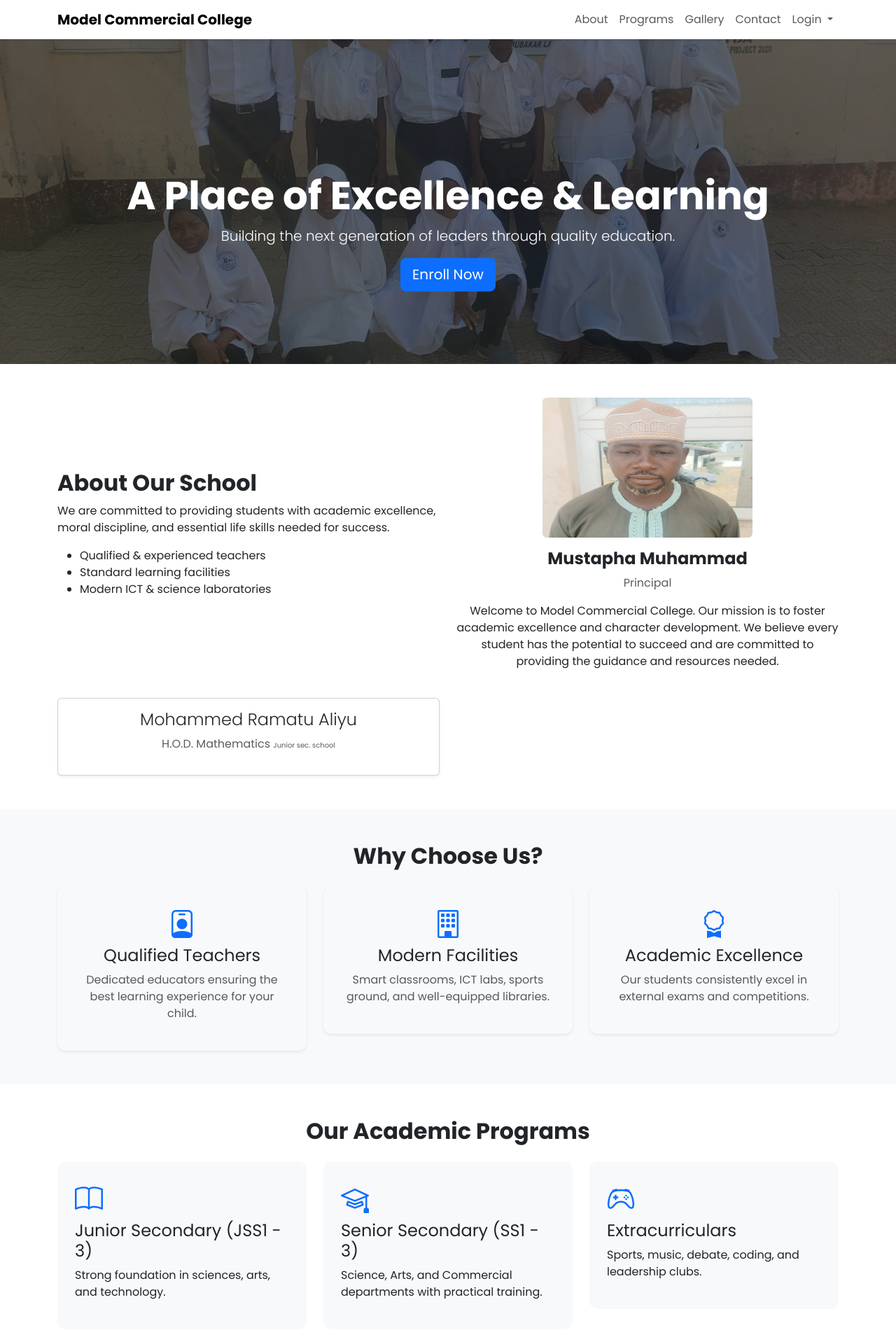
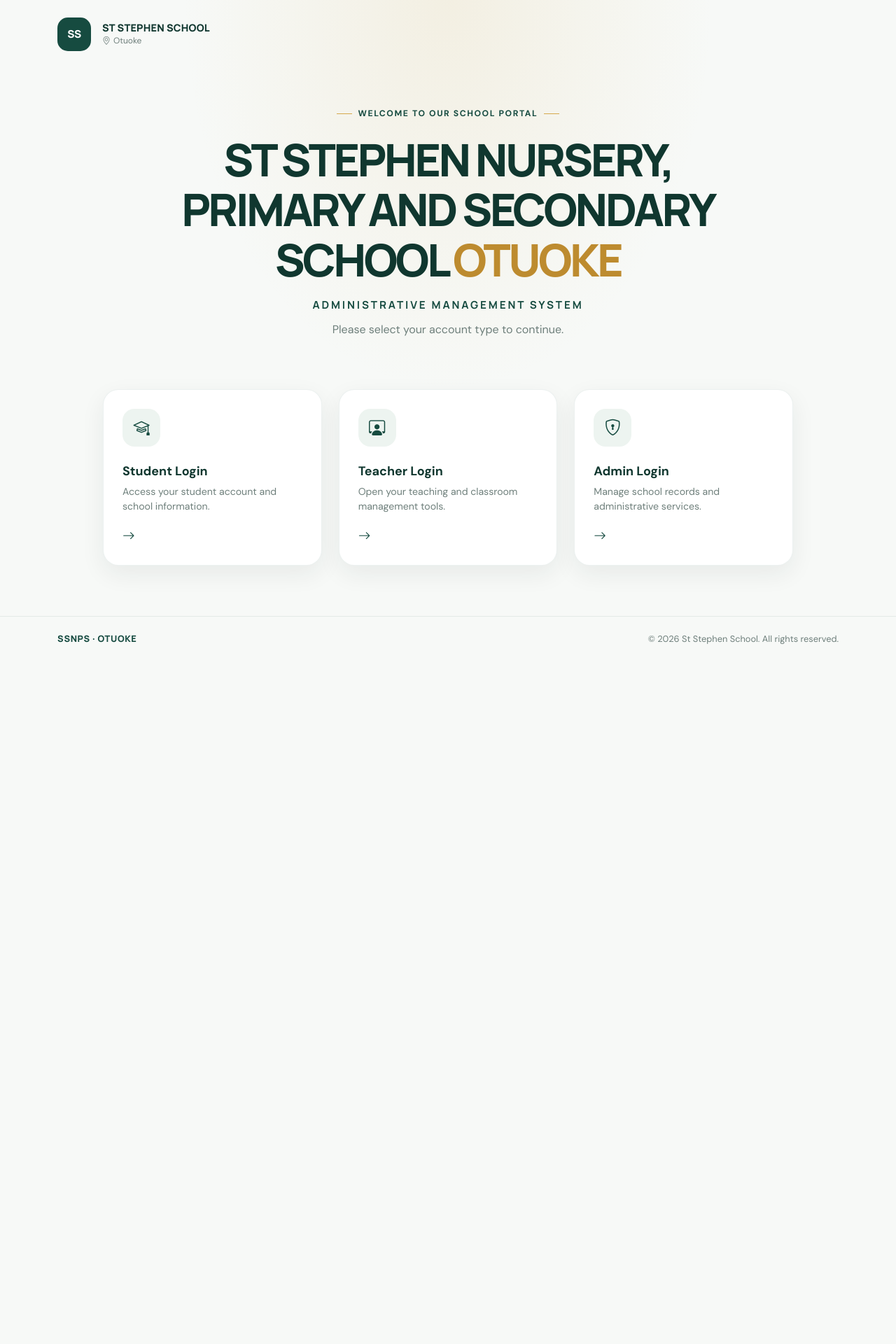
Before and after one commit to nneliIfeanyi/mocco, a PHP site: page /tcpdf/ in a window 1280 px wide. Shown: the top 1920 px of the page at 70% size. After the commit the page ends 920 px from the top, so only its background shows below. Run offline with PHP 8.4, Linux system fonts and the light colour scheme.

Commit message:
sssa init

```diff
--- a/index.php
+++ b/index.php
@@ -4,265 +4,304 @@
 <head>
     <meta charset="UTF-8">
     <meta name="viewport" content="width=device-width, initial-scale=1.0">
-    <title>Model Commercial College - Suleja</title>
-
-    <!-- Bootstrap 5 CDN -->
+    <meta name="theme-color" content="#123b35">
+    <title>St Stephen School, Otuoke | Administrative Management System</title>
     <link href="https://cdn.jsdelivr.net/npm/bootstrap@5.3.2/dist/css/bootstrap.min.css" rel="stylesheet">
-    <!-- Bootstrap Icons -->
     <link href="https://cdn.jsdelivr.net/npm/bootstrap-icons@1.10.5/font/bootstrap-icons.css" rel="stylesheet">
-
-    <!-- Google Font -->
-    <link href="https://fonts.googleapis.com/css2?family=Poppins:wght@300;400;600;700&display=swap" rel="stylesheet">
-
+    <link href="https://fonts.googleapis.com/css2?family=DM+Sans:wght@400;500;600;700&family=Manrope:wght@400;500;600;700;800&display=swap" rel="stylesheet">
     <style>
-        body {
-            font-family: 'Poppins', sans-serif;
+        :root {
+            --green: #164b40;
+            --green-dark: #10372f;
+            --gold: #d5a84c;
+            --ink: #1c302d;
+            --muted: #6e7f7b;
         }
 
-        .hero {
-            background: url('img/showcase.jpeg') center/cover no-repeat;
-            height: 65vh;
-            position: relative;
-            color: white;
+        * {
+            box-sizing: border-box;
         }
 
-        .hero::before {
-            content: "";
-            position: absolute;
-            top: 0;
-            left: 0;
-            width: 100%;
-            height: 100%;
-            background: rgba(0, 0, 0, 0.55);
+        body {
+            min-height: 100vh;
+            margin: 0;
+            display: flex;
+            flex-direction: column;
+            color: var(--ink);
+            background:
+                radial-gradient(ellipse at 50% 0%, rgba(213, 168, 76, .12), transparent 42%),
+                #f7f9f7;
+            font-family: 'DM Sans', sans-serif;
         }
 
-        .hero-content {
-            position: relative;
-            z-index: 2;
-            top: 30%;
-            transform: translateY(-50%);
+        .site-header {
+            padding: 25px 0;
         }
 
-        .feature-box {
-            padding: 25px;
-            border-radius: 12px;
-            background: #f8f9fa;
-            transition: .3s;
+        .school-mark {
+            display: inline-flex;
+            width: 48px;
+            height: 48px;
+            align-items: center;
+            justify-content: center;
+            border-radius: 15px;
+            color: #fff;
+            background: var(--green);
+            font-family: 'Manrope', sans-serif;
+            font-size: .95rem;
+            font-weight: 800;
+            letter-spacing: -.04em;
         }
 
-        .feature-box:hover {
-            box-shadow: 0 5px 25px rgba(0, 0, 0, 0.1);
-            transform: translateY(-5px);
+        .header-name {
+            color: var(--green-dark);
+            font-family: 'Manrope', sans-serif;
+            font-size: .9rem;
+            font-weight: 800;
+            letter-spacing: .015em;
+            line-height: 1.3;
         }
 
-        .gallery-img {
-            width: 100%;
-            height: 300px;
-            /* fixed height */
-            object-fit: cover;
-            object-position: top center;
+        .header-location {
+            color: var(--muted);
+            font-size: .75rem;
         }
 
-        /* Principal section styles */
-        #principal .principal-photo {
-            width: 150px;
-            height: 150px;
-            object-fit: cover;
-            object-position: top center;
+        main {
+            flex: 1;
+            display: flex;
+            align-items: center;
+            padding: 48px 0 72px;
         }
 
-        #principal .principal-message {
-            font-size: 1.1rem;
-            line-height: 1.6;
+        .landing-content {
+            max-width: 1010px;
         }
 
-        #principal .signature {
-            font-family: 'Brush Script MT', cursive;
+        .eyebrow {
+            display: inline-flex;
+            align-items: center;
+            gap: 9px;
+            margin-bottom: 20px;
+            color: var(--green);
+            font-size: .76rem;
+            font-weight: 700;
+            letter-spacing: .13em;
+            text-transform: uppercase;
+        }
+
+        .eyebrow::before,
+        .eyebrow::after {
+            width: 22px;
+            height: 1px;
+            background: var(--gold);
+            content: "";
+        }
+
+        h1,
+        h2,
+        h3 {
+            font-family: 'Manrope', sans-serif;
+        }
+
+        .school-title {
+            max-width: 850px;
+            margin: 0 auto;
+            color: var(--green-dark);
+            font-size: clamp(2.1rem, 5.4vw, 4rem);
+            font-weight: 800;
+            letter-spacing: -.055em;
+            line-height: 1.12;
+        }
+
+        .school-title span {
+            color: #bd8b2f;
+        }
+
+        .system-title {
+            margin: 20px 0 12px;
+            color: var(--green);
+            font-size: clamp(.78rem, 1.7vw, .95rem);
+            font-weight: 700;
+            letter-spacing: .19em;
+        }
+
+        .intro {
+            margin: 0 auto;
+            color: var(--muted);
+            font-size: 1rem;
+            line-height: 1.7;
+        }
+
+        .login-grid {
+            margin-top: 48px;
+        }
+
+        .login-card {
+            display: flex;
+            min-height: 220px;
+            flex-direction: column;
+            align-items: flex-start;
+            padding: 27px;
+            border: 1px solid rgba(22, 75, 64, .08);
+            border-radius: 22px;
+            color: inherit;
+            background: #fff;
+            box-shadow: 0 12px 34px rgba(28, 48, 45, .07);
+            text-decoration: none;
+            transition: transform .2s ease, box-shadow .2s ease, border-color .2s ease;
+        }
+
+        .login-card:hover,
+        .login-card:focus-visible {
+            transform: translateY(-5px);
+            border-color: rgba(22, 75, 64, .2);
+            box-shadow: 0 18px 40px rgba(28, 48, 45, .13);
+        }
+
+        .login-card:focus-visible {
+            outline: 3px solid rgba(213, 168, 76, .65);
+            outline-offset: 3px;
+        }
+
+        .card-icon {
+            display: flex;
+            width: 54px;
+            height: 54px;
+            align-items: center;
+            justify-content: center;
+            border-radius: 17px;
+            color: var(--green);
+            background: #edf4f0;
+            font-size: 1.45rem;
+        }
+
+        .login-card:nth-child(2) .card-icon {
+            color: #9a7020;
+            background: #fbf4e5;
+        }
+
+        .login-card:nth-child(3) .card-icon {
+            color: #4b648a;
+            background: #eef2f8;
+        }
+
+        .card-title {
+            margin: 22px 0 5px;
+            color: var(--green-dark);
+            font-size: 1.12rem;
+            font-weight: 800;
+        }
+
+        .card-description {
+            margin: 0;
+            color: var(--muted);
+            font-size: .88rem;
+        }
+
+        .card-arrow {
+            margin-top: auto;
+            padding-top: 19px;
+            color: var(--green);
             font-size: 1.1rem;
-            margin-top: 0.5rem;
         }
 
         footer {
-            background: #00303F;
-            color: white;
-            padding: 35px 0;
+            padding: 22px 0;
+            border-top: 1px solid rgba(22, 75, 64, .09);
+            color: var(--muted);
+            font-size: .8rem;
+        }
+
+        .footer-brand {
+            color: var(--green);
+            font-family: 'Manrope', sans-serif;
+            font-weight: 800;
+            letter-spacing: .05em;
+        }
+
+        @media (max-width: 575.98px) {
+            .site-header {
+                padding: 18px 0;
+            }
+
+            main {
+                padding: 48px 0;
+            }
+
+            .login-grid {
+                margin-top: 34px;
+            }
+
+            .login-card {
+                min-height: 185px;
+            }
+        }
+
+        @media (prefers-reduced-motion: reduce) {
+            *,
+            *::before,
+            *::after {
+                scroll-behavior: auto !important;
+                transition-duration: .01ms !important;
+            }
         }
     </style>
 </head>
 
 <body>
-
-    <!-- Navbar -->
-    <nav class="navbar navbar-expand-lg navbar-light bg-white shadow-sm fixed-top">
-        <div class="container">
-            <a class="navbar-brand fw-bold" href="#">Model Commercial College</a>
-            <button class="navbar-toggler" type="button" data-bs-toggle="collapse" data-bs-target="#navMenu">
-                <span class="navbar-toggler-icon"></span>
-            </button>
-
-            <div class="collapse navbar-collapse" id="navMenu">
-                <ul class="navbar-nav ms-auto">
-                    <li class="nav-item"><a class="nav-link" href="#about">About</a></li>
-                    <li class="nav-item"><a class="nav-link" href="#programs">Programs</a></li>
-                    <li class="nav-item"><a class="nav-link" href="#gallery">Gallery</a></li>
-                    <li class="nav-item"><a class="nav-link" href="#contact">Contact</a></li>
-                    <li class="nav-item dropdown">
-                        <a class="nav-link dropdown-toggle" href="#" id="loginDropdown" role="button" data-bs-toggle="dropdown" aria-expanded="false">
-                            Login
-                        </a>
-                        <ul class="dropdown-menu" aria-labelledby="loginDropdown">
-                            <li><a class="dropdown-item" href="admin/login.php">Admin Login</a></li>
-                            <li><a class="dropdown-item" href="teacher/login.php">Staff Login</a></li>
-                            <li><a class="dropdown-item" href="student/login.php">Student Login</a></li>
-                        </ul>
-                    </li>
-                </ul>
+    <header class="site-header">
+        <div class="container d-flex align-items-center gap-3">
+            <div class="school-mark" aria-hidden="true">SS</div>
+            <div>
+                <div class="header-name">ST STEPHEN SCHOOL</div>
+                <div class="header-location"><i class="bi bi-geo-alt me-1" aria-hidden="true"></i>Otuoke</div>
             </div>
         </div>
-    </nav>
+    </header>
 
-    <!-- Hero -->
-    <section class="hero d-flex align-items-center">
-        <div class="container hero-content text-center">
-            <h1 class="display-4 fw-bold">A Place of Excellence & Learning</h1>
-            <p class="lead">Building the next generation of leaders through quality education.</p>
-            <a href="#contact" class="btn btn-lg btn-primary">Enroll Now</a>
-        </div>
-    </section>
+    <main>
+        <div class="container landing-content text-center">
+            <div class="eyebrow">Welcome to our school portal</div>
+            <h1 class="school-title">ST STEPHEN NURSERY, PRIMARY AND SECONDARY SCHOOL <span>OTUOKE</span></h1>
+            <h2 class="system-title">ADMINISTRATIVE MANAGEMENT SYSTEM</h2>
+            <p class="intro">Please select your account type to continue.</p>
 
-    <!-- About -->
-    <section id="about" class="py-5">
-        <div class="container">
-            <div class="row align-items-center">
-                <div class="col-md-6">
-                    <h2 class="fw-bold">About Our School</h2>
-                    <p>We are committed to providing students with academic excellence, moral discipline, and essential life skills needed for success.</p>
-                    <ul>
-                        <li>Qualified & experienced teachers</li>
-                        <li>Standard learning facilities</li>
-                        <li>Modern ICT & science laboratories</li>
-                    </ul>
+            <div class="row g-4 login-grid text-start">
+                <div class="col-md-4">
+                    <a class="login-card" href="student/login.php">
+                        <span class="card-icon"><i class="bi bi-mortarboard" aria-hidden="true"></i></span>
+                        <span class="card-title">Student Login</span>
+                        <span class="card-description">Access your student account and school information.</span>
+                        <span class="card-arrow" aria-hidden="true"><i class="bi bi-arrow-right"></i></span>
+                    </a>
                 </div>
-                <div class="col-md-6 text-center">
-                    <img src="img/principal.jpeg" class="rounded mb-3 principal-photo" style="width: 300px; height: 200px;" alt="Principal">
-                    <h4 class="fw-bold">Mustapha Muhammad</h4>
-                    <p class="text-muted">Principal</p>
-                    <p class="principal-message mt-3">Welcome to Model Commercial College. Our mission is to foster academic excellence and character development. We believe every student has the potential to succeed and are committed to providing the guidance and resources needed.</p>
+                <div class="col-md-4">
+                    <a class="login-card" href="teacher/login.php">
+                        <span class="card-icon"><i class="bi bi-person-workspace" aria-hidden="true"></i></span>
+                        <span class="card-title">Teacher Login</span>
+                        <span class="card-description">Open your teaching and classroom management tools.</span>
+                        <span class="card-arrow" aria-hidden="true"><i class="bi bi-arrow-right"></i></span>
+                    </a>
                 </div>
-
-                <div class="col-md-6 text-center">
-                    <div class="mt-4 card p-3 shadow-sm">
-                        <h4 class="fw-light">Mohammed Ramatu Aliyu</h4>
-                        <p class="text-muted">H.O.D. Mathematics <span style="font-size: x-small;">Junior sec. school</span></p>
-                    </div>
+                <div class="col-md-4">
+                    <a class="login-card" href="admin/login.php">
+                        <span class="card-icon"><i class="bi bi-shield-lock" aria-hidden="true"></i></span>
+                        <span class="card-title">Admin Login</span>
+                        <span class="card-description">Manage school records and administrative services.</span>
+                        <span class="card-arrow" aria-hidden="true"><i class="bi bi-arrow-right"></i></span>
+                    </a>
                 </div>
             </div>
         </div>
-    </section>
+    </main>
 
-    <!-- Features -->
-    <section class="py-5 bg-light">
-        <div class="container">
-            <h2 class="text-center fw-bold mb-4">Why Choose Us?</h2>
-
-            <div class="row g-4">
-                <div class="col-md-4">
-                    <div class="feature-box text-center shadow-sm">
-                        <i class="bi bi-person-badge fs-1 text-primary mb-2"></i>
-                        <h4>Qualified Teachers</h4>
-                        <p class="opacity-75">Dedicated educators ensuring the best learning experience for your child.</p>
-                    </div>
-                </div>
-
-                <div class="col-md-4">
-                    <div class="feature-box text-center shadow-sm">
-                        <i class="bi bi-building fs-1 text-primary mb-2"></i>
-                        <h4>Modern Facilities</h4>
-                        <p class="opacity-75">Smart classrooms, ICT labs, sports ground, and well-equipped libraries.</p>
-                    </div>
-                </div>
-
-                <div class="col-md-4">
-                    <div class="feature-box text-center shadow-sm">
-                        <i class="bi bi-award fs-1 text-primary mb-2"></i>
-                        <h4>Academic Excellence</h4>
-                        <p class="opacity-75">Our students consistently excel in external exams and competitions.</p>
-                    </div>
-                </div>
-            </div>
+    <footer>
+        <div class="container d-flex flex-column flex-sm-row justify-content-between align-items-center gap-2">
+            <span class="footer-brand">SSNPS · OTUOKE</span>
+            <span>&copy; <?php echo date('Y'); ?> St Stephen School. All rights reserved.</span>
         </div>
-    </section>
-
-    <!-- Programs -->
-    <section id="programs" class="py-5">
-        <div class="container">
-            <h2 class="fw-bold text-center mb-4">Our Academic Programs</h2>
-
-            <div class="row g-4">
-                <div class="col-md-4">
-                    <div class="feature-box">
-                        <i class="bi bi-book fs-1 text-primary mb-2"></i>
-                        <h4>Junior Secondary (JSS1 - 3)</h4>
-                        <p>Strong foundation in sciences, arts, and technology.</p>
-                    </div>
-                </div>
-
-                <div class="col-md-4">
-                    <div class="feature-box">
-                        <i class="bi bi-mortarboard fs-1 text-primary mb-2"></i>
-                        <h4>Senior Secondary (SS1 - 3)</h4>
-                        <p>Science, Arts, and Commercial departments with practical training.</p>
-                    </div>
-                </div>
-
-                <div class="col-md-4">
-                    <div class="feature-box">
-                        <i class="bi bi-controller fs-1 text-primary mb-2"></i>
-                        <h4>Extracurriculars</h4>
-                        <p>Sports, music, debate, coding, and leadership clubs.</p>
-                    </div>
-                </div>
-            </div>
-        </div>
-    </section>
-
-    <!-- Gallery -->
-    <section id="gallery" class="py-5 bg-light">
-        <div class="container">
-            <h2 class="fw-bold text-center mb-4">School Gallery</h2>
-
-            <div class="row g-3">
-                <div class="col-md-4"><img src="img/showcase.jpeg" class="img-fluid rounded gallery-img"></div>
-                <div class="col-md-4"><img src="img/showcase2.jpeg" class="img-fluid rounded gallery-img"></div>
-                <div class="col-md-4"><img src="img/principal.jpeg" class="img-fluid rounded gallery-img"></div>
-            </div>
-        </div>
-    </section>
-
-    <!-- Contact -->
-    <section id="contact" class="py-5">
-        <div class="container text-center">
-            <h2 class="fw-bold">Get in Touch</h2>
-            <p>Admissions are open! Contact us for inquiries or school visits.</p>
-            <!-- Contact Buttons -->
-            <a href="tel:+2347068312055" class="btn btn-primary me-3">Call Us</a>
-            <a href="https://wa.me/2348164313243" class="btn btn-success">Whatsapp</a>
-        </div>
-    </section>
-
-    <!-- Footer -->
-    <footer class="text-center">
-        <p class="mb-2">&copy; 2025 Model Commercial College, Suleja.<br> All Rights Reserved.</p>
-        <p>
-            <a href="admin/login.php" class="text-white me-3">Admin Login</a>
-            <a href="teacher/login.php" class="text-white me-3">Teacher Login</a>
-            <a href="student/login.php" class="text-white">Student Login</a>
-        </p>
     </footer>
-
-    <!-- Bootstrap JS -->
-    <script src="https://cdn.jsdelivr.net/npm/bootstrap@5.3.2/dist/js/bootstrap.bundle.min.js"></script>
-
 </body>
 
 </html>
```
